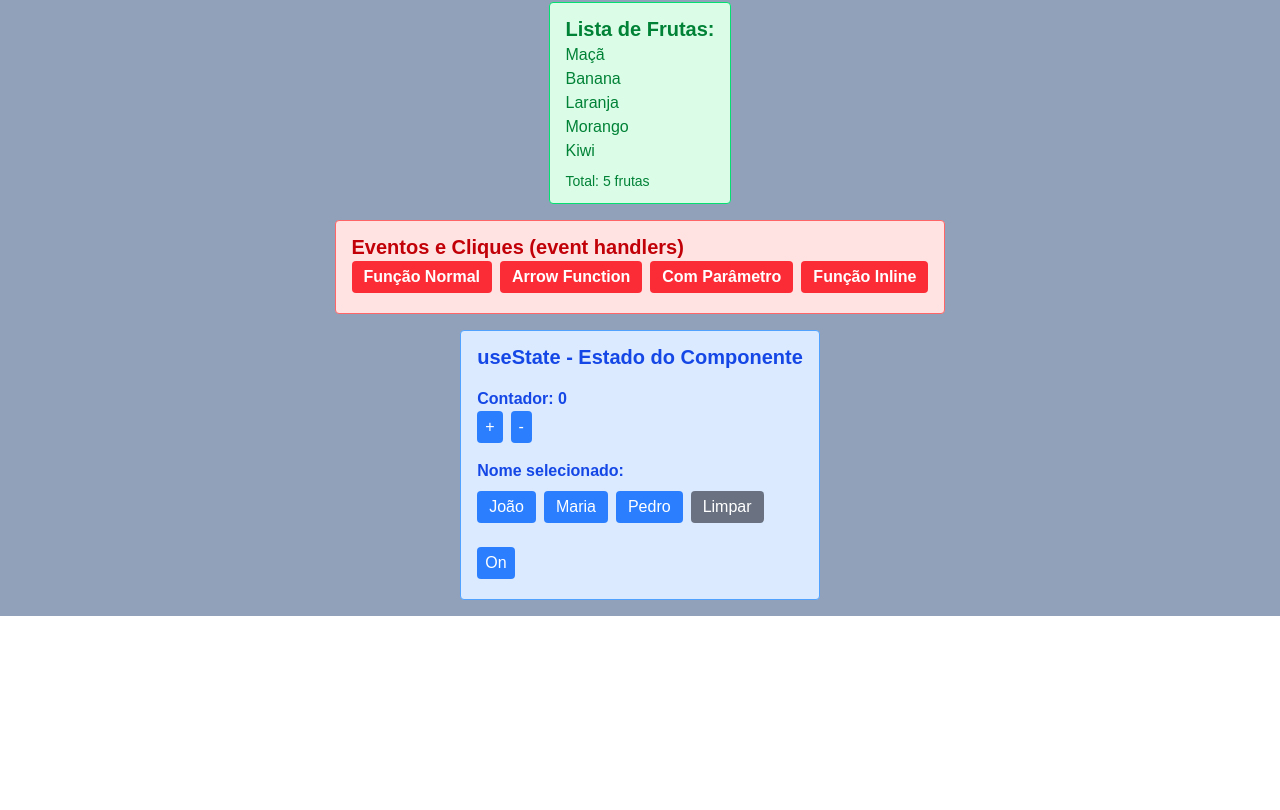
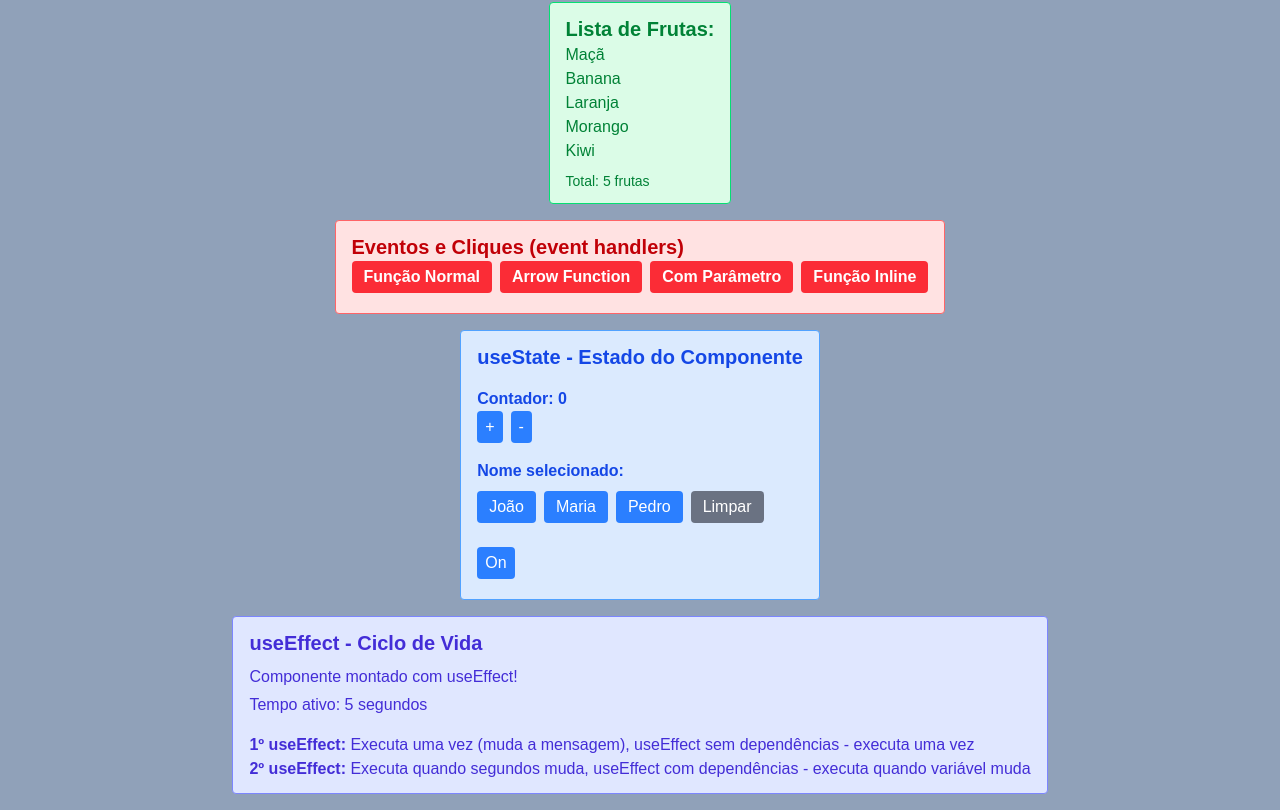
Before and after one commit to guiverdadebuss/next_template, a Next.js app in the folder my-next-project/: page / in a window 1280 px wide. Shown: the part 616-1426 px from the top of the page. Before the commit the page ends 1232 px from the top, so only its background shows below. Built offline with nearby package versions, Linux system fonts and the light colour scheme.

Commit message:
feat: useEffect

```diff
--- a/my-next-project/src/components/ComponenteComUseEffect.jsx
+++ b/my-next-project/src/components/ComponenteComUseEffect.jsx
@@ -0,0 +1,52 @@
+// useEffect executa código em momentos específicos do ciclo de vida do componente
+// É como "escutar" quando certas coisas acontecem no componente
+
+// Primeiro importamos useState (para estados) e useEffect (para efeitos)
+import { useState, useEffect } from 'react'
+
+export default function ComponenteComUseEffect() {
+
+  const [mensagem, setMensagem] = useState("Componente carregado!")
+  const [segundos, setSegundos] = useState(0)
+
+  // USEEFFECT TIPO 1: SEM DEPENDÊNCIAS []
+  // Executa apenas UMA VEZ quando o componente aparece no ecrã (mount)
+  // Executa logo que o componente nasce (mount)
+
+  useEffect(() => {
+    setMensagem("Componente montado com useEffect!")
+  }, [])
+
+  // USEEFFECT TIPO 2: COM DEPENDÊNCIAS [segundos]
+  // Cria um timer que executa de 1 em 1 segundo
+  // setInterval = função que executa código repetidamente
+  // Cada 1000ms (1 segundo), aumenta os segundos em 1
+
+  useEffect(() => {
+    setInterval(() => {
+      setSegundos(prev => prev + 1)
+    }, 1000)
+  }, [])
+
+  // Executa sempre que a variável 'segundos' muda de valor
+  useEffect(() => {
+  }, [segundos])
+
+  return (
+    <div className="bg-indigo-100 border border-indigo-400 text-indigo-700 px-4 py-3 rounded mb-4">
+      <h2 className="text-xl font-semibold">useEffect - Ciclo de Vida</h2>
+
+      <p className="mt-2">{mensagem}</p>
+
+      <p className="mt-1">Tempo ativo: {segundos} segundos</p>
+
+      <div className="mt-4">
+        <p><strong>1º useEffect:</strong> Executa uma vez (muda a mensagem), useEffect sem dependências - executa uma vez</p>
+        <p><strong>2º useEffect:</strong> Executa quando segundos muda, useEffect com dependências - executa quando variável muda</p>
+      </div>
+    </div>
+  )
+}
+
+// COMO USAR no index.js:
+// <ComponenteComUseEffect />
--- a/my-next-project/src/pages/index.js
+++ b/my-next-project/src/pages/index.js
@@ -7,6 +7,7 @@ import ComponenteComCondicional from "@/components/ComponenteComCondicional";
 import ComponenteComMap from "@/components/ComponenteComMap";
 import ComponenteComEventos from "@/components/ComponenteComEventos";
 import ComponenteComState from "@/components/ComponenteComState";
+import ComponenteComUseEffect from "@/components/ComponenteComUseEffect";
 
 export default function Home() {
   return (
@@ -14,7 +15,7 @@ export default function Home() {
       className="min-h-screen bg-slate-400 flex flex-col items-center
 justify-center"
     >
-      <h1 className="text-6xl font-bold text-white">Hello! </h1>{" "}
+      <h1 className="text-6xl font-bold text-white">NEXT REVISÃO</h1>{" "}
       <PrimeiroComponente />
       <ComponenteComUmaProp nome="Guilherme" />
       <ComponenteComUmaProp nome="Arabella" />
@@ -28,6 +29,7 @@ justify-center"
       <ComponenteComMap />
       <ComponenteComEventos />
       <ComponenteComState />
+      <ComponenteComUseEffect />
     </div>
   );
 }
```
